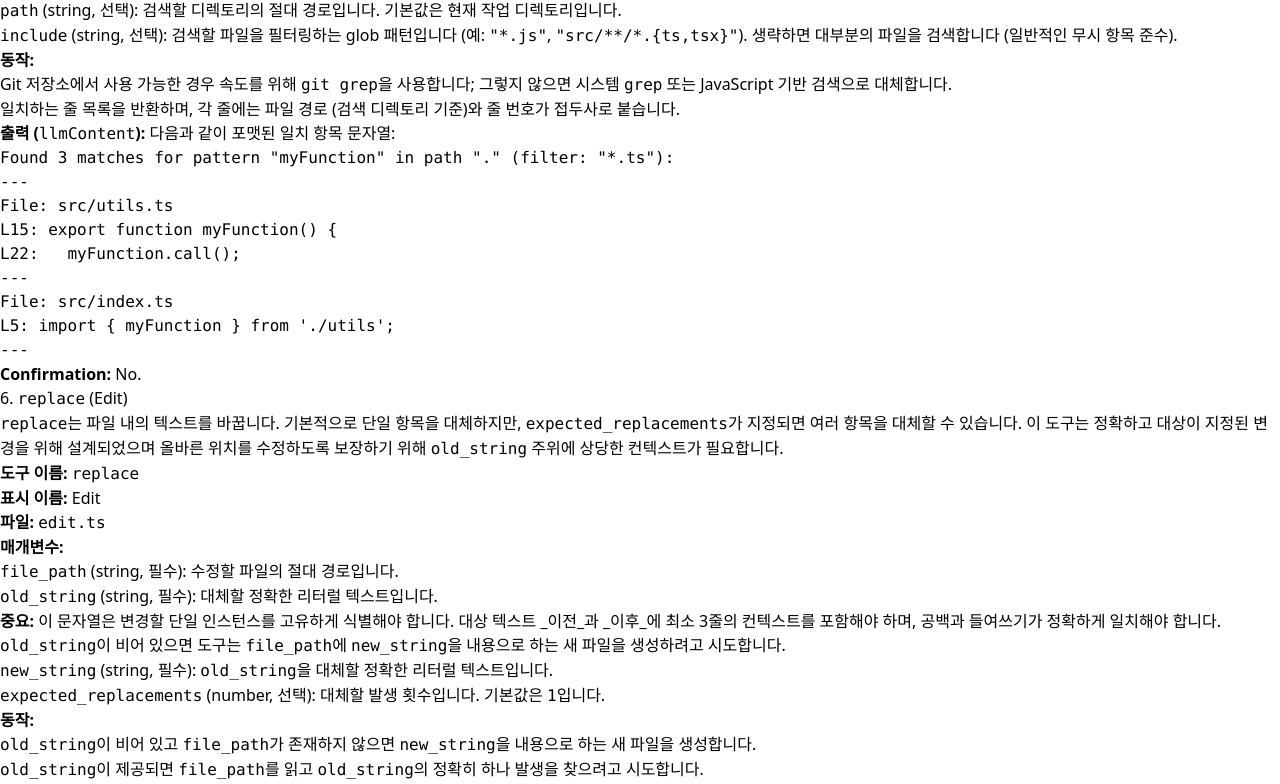
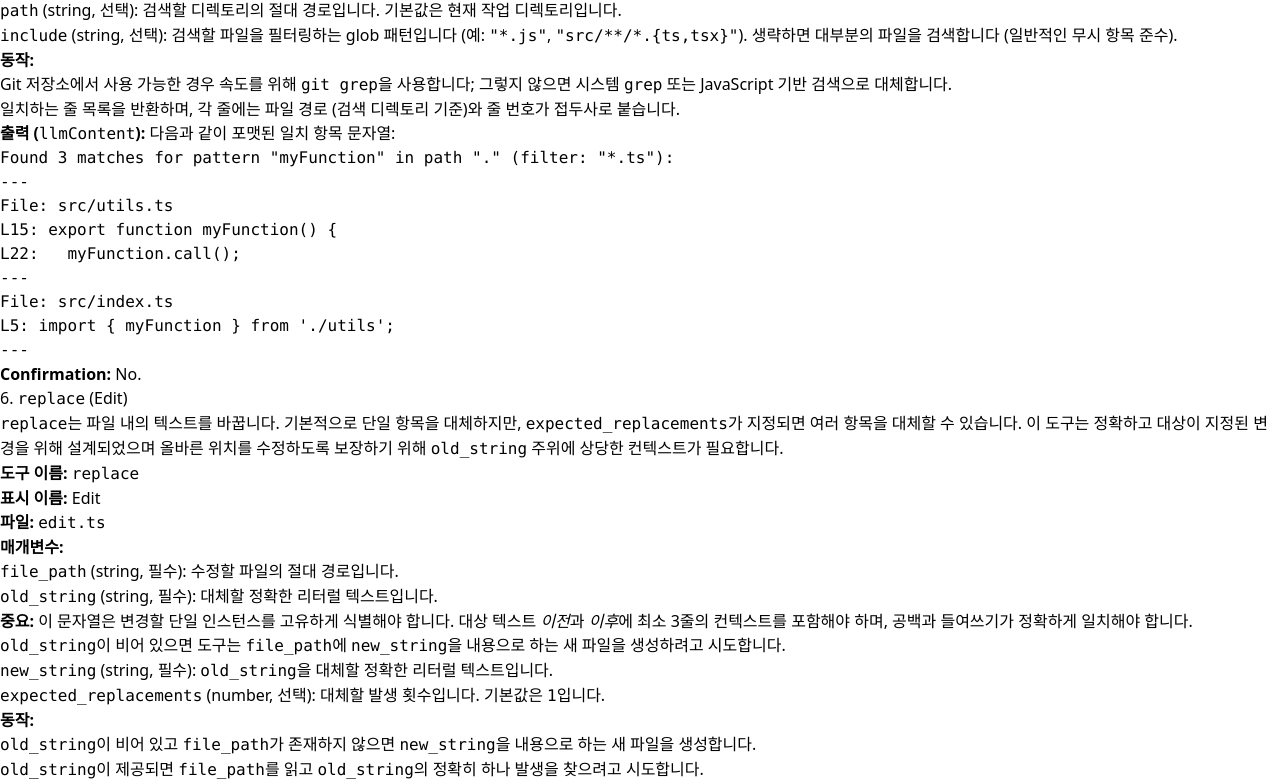
Before and after one commit to Jamkris/gemini-cli-ko, a Next.js app: page /docs/use-gemini-cli/file-management in a window 1280 px wide. Shown: the part 1995-2779 px from the top of the page. Built offline with nearby package versions, Linux system fonts and the light colour scheme.

Commit message:
feat: use-gemini-cli 안된 부분 추가 수정

```diff
--- a/pages/docs/use-gemini-cli/file-management.mdx
+++ b/pages/docs/use-gemini-cli/file-management.mdx
@@ -161,7 +161,7 @@ glob 패턴으로 파일을 필터링할 수 있습니다. 일치하는 항목
   - `old_string` (string, 필수): 대체할 정확한 리터럴 텍스트입니다.
 
     **중요:** 이 문자열은 변경할 단일 인스턴스를 고유하게 식별해야 합니다.
-    대상 텍스트 _이전_과 _이후_에 최소 3줄의 컨텍스트를 포함해야 하며,
+    대상 텍스트 *이전*과 *이후*에 최소 3줄의 컨텍스트를 포함해야 하며,
     공백과 들여쓰기가 정확하게 일치해야 합니다. `old_string`이 비어 있으면
     도구는 `file_path`에 `new_string`을 내용으로 하는 새 파일을 생성하려고 시도합니다.
 
```
Also changed, not shown: pages/docs/use-gemini-cli/_meta.json (indentation only), pages/docs/use-gemini-cli/index.mdx (line endings or trailing spaces).
